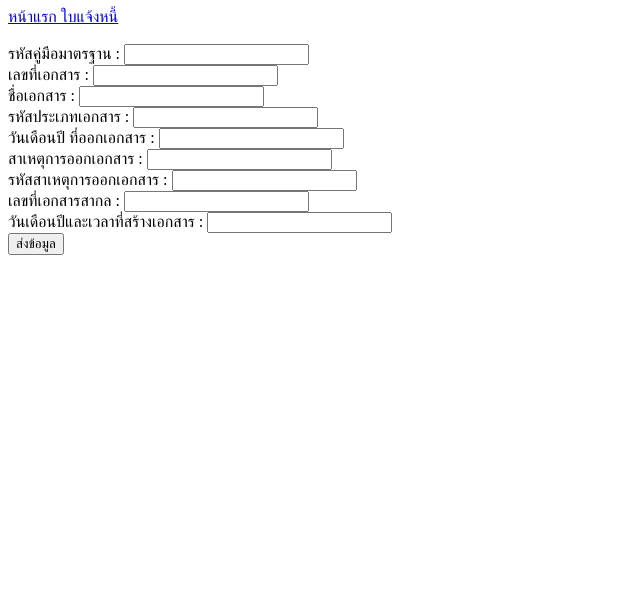
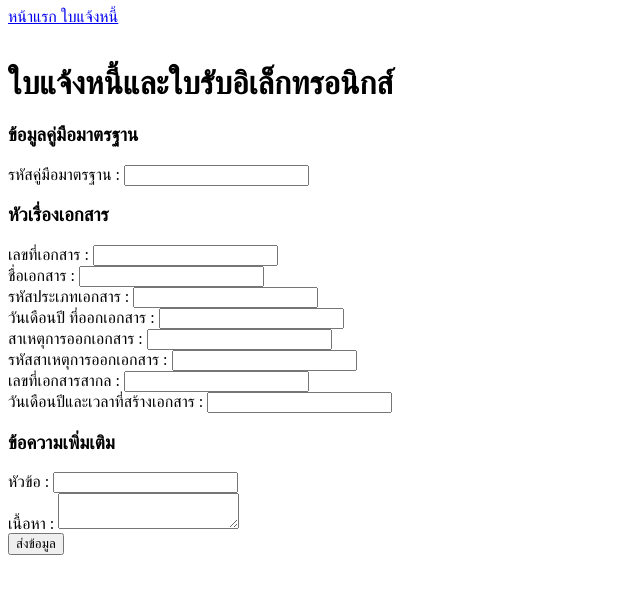
Before and after one commit to it-kmitl-2018/group8, a Vue app: page /#/invoiceForm in a window 1280 px wide. Shown: the top 594 px of the page, without its empty margins (0-640 px from the left). Built offline with nearby package versions, Linux system fonts and the light colour scheme.

Commit message:
Edit invoice form design and add included note
Edit invoice form design, now have header and sub-item  and add included note.

```diff
--- a/src/components/invoiceForm.vue
+++ b/src/components/invoiceForm.vue
@@ -2,9 +2,12 @@
    <div class="invoiceForm">
      <div v-if="buttonIsSubmitted===false">
        <br>
+       <h1>ใบแจ้งหนี้และใบรับอิเล็กทรอนิกส์</h1>
        <!--Guideline Specified CI Document Context Parameter -->
+       <h3>ข้อมูลคู่มือมาตรฐาน</h3>
        รหัสคู่มือมาตรฐาน : <input name="guidelineSpecifiedID" v-model="guidelineSpecifiedID"/><br>
        <!--CIIH Exchanged Document-->
+       <h3>หัวเรื่องเอกสาร</h3>
        เลขที่เอกสาร : <input name="exchangedDocument.id" v-model="exchangedDocument.id"/><br>
        ชื่อเอกสาร : <input name="exchangedDocument.name" v-model="exchangedDocument.name"/><br>
        รหัสประเภทเอกสาร : <input name="exchangedDocument.typeCode" v-model="exchangedDocument.typeCode"/><br>
@@ -13,13 +16,19 @@
        รหัสสาเหตุการออกเอกสาร : <input name="exchangedDocument.purposeCode" v-model="exchangedDocument.purposeCode"/><br>
        เลขที่เอกสารสากล : <input name="exchangedDocument.globalID" v-model="exchangedDocument.globalID"/><br>
        วันเดือนปีและเวลาที่สร้างเอกสาร : <input name="exchangedDocument.creationDateTime" v-model="exchangedDocument.creationDateTime"/><br>
+       <!--Included Note-->
+       <h3>ข้อความเพิ่มเติม</h3>
+       หัวข้อ : <input name="includeNote.subject" v-model="includeNote.subject"/><br>
+       เนื้อหา : <textarea name="includeNote.content" v-model="includeNote.content"/><br>
        <button @click="buttonIsSubmitted=true"> ส่งข้อมูล </button>
      </div>
      <div v-else>
-        <h1> โปรดตรวจสอบข้อมูลดังกล่าวว่าถูกต้องหรือไม่ </h1><br>
+        <h1> โปรดตรวจสอบข้อมูลดังกล่าวว่าถูกต้องหรือไม่ </h1>
         <!--Guideline Specified CI Document Context Parameter -->
+        <h3>ข้อมูลคู่มือมาตรฐาน</h3>
         รหัสคู่มือมาตรฐาน : <span>{{ guidelineSpecifiedID }}</span><br>
         <!--CIIH Exchanged Document-->
+        <h3>หัวเรื่องเอกสาร</h3>
         เลขที่เอกสาร : <span>{{ exchangedDocument.id }}</span><br>
         ชื่อเอกสาร : <span>{{ exchangedDocument.name }}</span><br>
         รหัสประเภทเอกสาร : <span>{{ exchangedDocument.typeCode }}</span><br>
@@ -28,6 +37,10 @@
         รหัสสาเหตุการออกเอกสาร : <span>{{ exchangedDocument.purposeCode }}</span><br>
         เลขที่เอกสารสากล : <span>{{ exchangedDocument.globalID }}</span><br>
         วันเดือนปีและเวลาที่สร้างเอกสาร : <span>{{ exchangedDocument.creationDateTime }}</span><br>
+        <!--Included Note-->
+        <h3>ข้อความเพิ่มเติม</h3>
+        หัวข้อ : <span>{{ includeNote.subject }}</span><br>
+        เนื้อหา : <span>{{ includeNote.content }}</span><br>
      </div>
    </div>
 </template>
@@ -47,6 +60,10 @@
           purposeCode: '',
           globalID: '',
           creationDateTime: ''
+        },
+        includeNote: {
+          subject: '',
+          content: ''
         }
       };
     },
```
